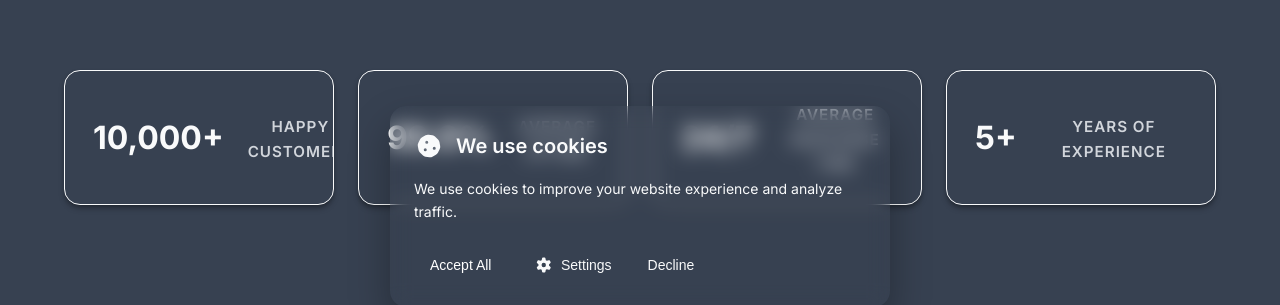
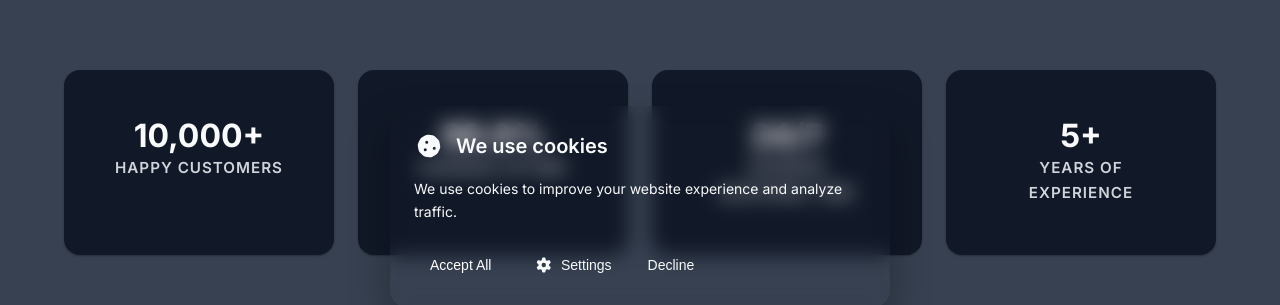
Before and after one commit to Svarog-tech/Svarog_web, a React (Create React App) app: page /about in a window 1280 px wide. Shown: the part 469-774 px from the top of the page. Built offline with nearby package versions, Linux system fonts and the light colour scheme; no server answers.

Commit message:
about karty fixnuty je mi zle z toho debila

```diff
--- a/src/App.css
+++ b/src/App.css
@@ -3334,15 +3334,24 @@ body {
 
 .stat-card {
   background: var(--surface);
-  padding: 3rem 2rem;
+  padding: 3rem 3rem;
   border-radius: 16px;
   text-align: center;
   box-shadow: var(--shadow-sm);
   border: 2px solid transparent;
   transition: all 0.3s ease;
 }
-
-.stat-card:hover {
+.about-card {
+  background: var(--surface);
+  padding: 3rem 3rem;
+  border-radius: 16px;
+  text-align: center;
+  box-shadow: var(--shadow-sm);
+  border: 2px solid transparent;
+  transition: all 0.3s ease;
+}
+
+.about-card:hover {
   border-color: var(--primary-color);
   box-shadow: var(--shadow-lg);
 }
--- a/src/pages/About.tsx
+++ b/src/pages/About.tsx
@@ -91,7 +91,7 @@ const About: React.FC = () => {
             {stats.map((stat, index) => (
               <motion.div
                 key={index}
-                className="stat-card"
+                className="about-card"
                 initial={{ opacity: 0, y: 50 }}
                 whileInView={{ opacity: 1, y: 0 }}
                 transition={{ duration: 0.6, delay: index * 0.1 }}
```
